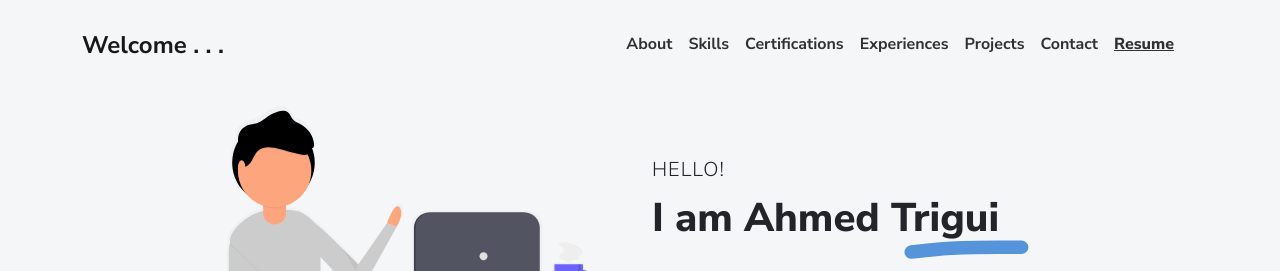
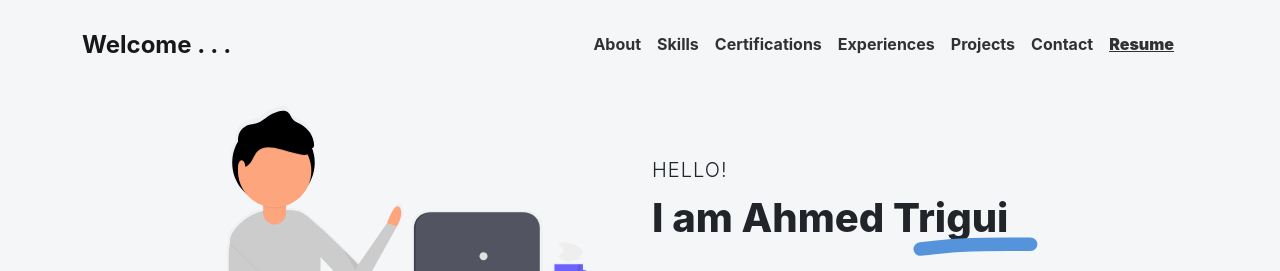
Before and after one commit to triguiahmed/triguiahmed.github.io, a plain HTML site: page index.html in a window 1280 px wide. Shown: the top 271 px of the page. Drawn offline with Linux system fonts and the light colour scheme.

Commit message:
update20072022

```diff
--- a/index.html
+++ b/index.html
@@ -8,11 +8,7 @@
     <title>Ahmed Trigui-Portfolio</title>
     <link rel="icon" href="images/icon.jpg">
     <link rel="preconnect" href="https://fonts.gstatic.com" crossorigin="crossorigin"/>
-    <link rel="preload" as="style" href="https://fonts.googleapis.com/css2?family=Nunito+Sans:wght@300;400;700;800&amp;display=swap"/>
-    <link rel="stylesheet" href="https://fonts.googleapis.com/css2?family=Nunito+Sans:wght@300;400;700;800&amp;display=swap" media="print" onload="this.media='all'"/>
-    <noscript>
-      <link rel="stylesheet" href="https://fonts.googleapis.com/css2?family=Nunito+Sans:wght@300;400;700;800&amp;display=swap"/>
-    </noscript>
+
     <link href="./css/font-awesome/css/all.min.css?ver=1.2.0" rel="stylesheet">
     <link href="./css/bootstrap-icons/bootstrap-icons.css?ver=1.2.0" rel="stylesheet">
     <link href="./css/bootstrap.min.css?ver=1.2.0" rel="stylesheet">
@@ -735,3 +731,18 @@
     player.addEventListener('click', loadPlayer, config)
   })
 </script>
+<!-- Matomo -->
+<script>
+  var _paq = window._paq = window._paq || [];
+  /* tracker methods like "setCustomDimension" should be called before "trackPageView" */
+  _paq.push(['trackPageView']);
+  _paq.push(['enableLinkTracking']);
+  (function() {
+    var u="https://triguiahmedgithub.matomo.cloud/";
+    _paq.push(['setTrackerUrl', u+'matomo.php']);
+    _paq.push(['setSiteId', '1']);
+    var d=document, g=d.createElement('script'), s=d.getElementsByTagName('script')[0];
+    g.async=true; g.src='./scripts/matomo.js'; s.parentNode.insertBefore(g,s);
+  })();
+</script>
+<!-- End Matomo Code -->
```
Also changed, not shown: 2 other files.
